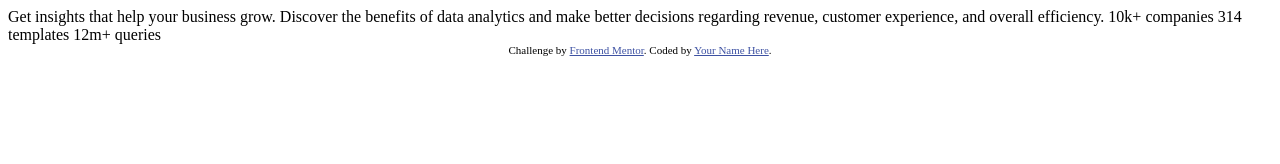
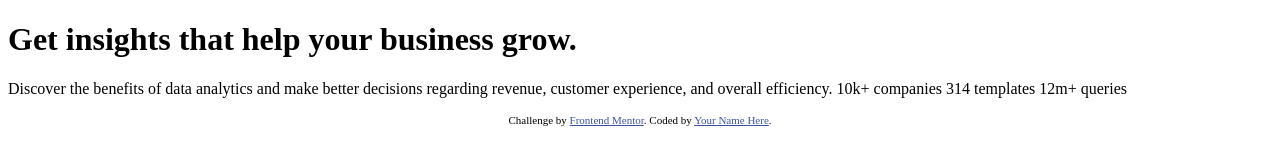
Before and after one commit to sjpark520/sjpark520.github.io, a plain HTML site: page index.html in a window 1280 px wide. Drawn offline with Linux system fonts and the light colour scheme.

Commit message:
add h and p1

```diff
--- a/index.html
+++ b/index.html
@@ -26,9 +26,13 @@
     </style>
   </head>
   <body>
-    Get insights that help your business grow. Discover the benefits of data
-    analytics and make better decisions regarding revenue, customer experience,
-    and overall efficiency. 10k+ companies 314 templates 12m+ queries
+    <h1>Get insights that help your business grow.</h1>
+
+    <p>
+      Discover the benefits of data analytics and make better decisions
+      regarding revenue, customer experience, and overall efficiency. 10k+
+      companies 314 templates 12m+ queries
+    </p>
 
     <div class="attribution">
       Challenge by
```
